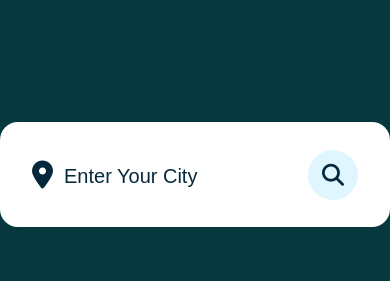
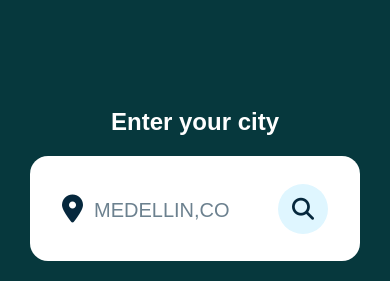
Before and after one commit to Johndev85/weather-app-js, a plain HTML site: page index.html in a window 390 px wide. Shown: the part 248-529 px from the top of the page. Drawn offline with Linux system fonts and the light colour scheme.

Commit message:
fixes styles

```diff
--- a/index.html
+++ b/index.html
@@ -12,10 +12,14 @@
     <title>Weather App - JS</title>
   </head>
   <body>
-    <section class="container">
+    <section class="main-container">
+      <div class="heading">
+        <h1>Enter your city</h1>
+      </div>
+      <div class="container">
         <div class="search-box">
           <i class="fa-solid fa-location-dot"></i>
-        <input type="text" placeholder="Enter your city" />
+          <input type="text" placeholder="MEDELLIN,CO" />
           <button class="fa-solid fa-magnifying-glass"></button>
         </div>
 
@@ -70,6 +74,7 @@
             </div>
           </div>
         </div>
+      </div>
     </section>
 
     <script
--- a/index.js
+++ b/index.js
@@ -3,12 +3,20 @@ const search = document.querySelector(".search-box button")
 const weatherBox = document.querySelector(".weather-box")
 const weatherDetails = document.querySelector(".weather-details")
 const error404 = document.querySelector(".not-found")
+const headingTitle = document.querySelector(".heading")
+const moreDetails = document.querySelector(".more-details")
 
 search.addEventListener("click", () => {
   const APIKey = "c1607a7ec443b5bdc23cd557e66f4dda"
   const city = document.querySelector(".search-box input").value
 
   if (city === "") {
+    container.style.height = "400px"
+    moreDetails.style.display = "none"
+    weatherBox.style.display = "none"
+    weatherDetails.style.display = "none"
+    error404.style.display = "block"
+    error404.classList.add("fadeIn")
     return
   }
 
@@ -28,6 +36,7 @@ search.addEventListener("click", () => {
 
       error404.style.display = "none"
       error404.classList.remove("fadeIn")
+      headingTitle.style.display = "none"
 
       const image = document.querySelector(".weather-box img")
       const temperature = document.querySelector(".weather-box .temperature")
@@ -76,7 +85,9 @@ search.addEventListener("click", () => {
 
       weatherBox.style.display = ""
       weatherDetails.style.display = ""
+      moreDetails.style.display = ""
       weatherBox.classList.add("fadeIn")
+      moreDetails.classList.add("fadeIn")
       weatherDetails.classList.add("fadeIn")
       container.style.height = "auto"
     })
--- a/style.css
+++ b/style.css
@@ -8,22 +8,34 @@
 
 body {
   height: 100vh;
+
+  background-color: #06383d;
+  font-family: "Ubuntu", sans-serif;
+}
+
+.main-container {
+  height: 100%;
+  padding: 0 30px;
   display: flex;
+  flex-direction: column;
   align-items: center;
   justify-content: center;
-  background-color: #06383d;
 }
 
 .container {
+  width: 450px;
+  height: 105px;
+  padding: 28px 32px;
   position: relative;
-  width: 400px;
-  height: 105px;
   background-color: #fff;
-  padding: 28px 32px;
   overflow: hidden;
   border-radius: 18px;
-  font-family: "Ubuntu", sans-serif;
   transition: 0.6s ease-out;
+}
+
+.heading {
+  padding: 20px;
+  color: #fff;
 }
 
 .search-box {
@@ -46,7 +58,7 @@ body {
 .search-box input::placeholder {
   font-size: 20px;
   font-weight: 500;
-  color: #06283d;
+  color: #6c818f;
   text-transform: capitalize;
 }
 
@@ -159,7 +171,7 @@ body {
   flex-direction: column;
   justify-content: center;
   align-items: center;
-  padding: 20px;
+  padding: 0 20px;
 }
 
 .more-details .inner-container .text {
@@ -212,3 +224,15 @@ body {
     opacity: 1;
   }
 }
+
+@media (max-width: 992px) {
+  .container {
+    width: 70%;
+  }
+}
+
+@media (max-width: 457px) {
+  .container {
+    width: 100%;
+  }
+}
```
Lines whose indentation alone changed are shown as unchanged.
